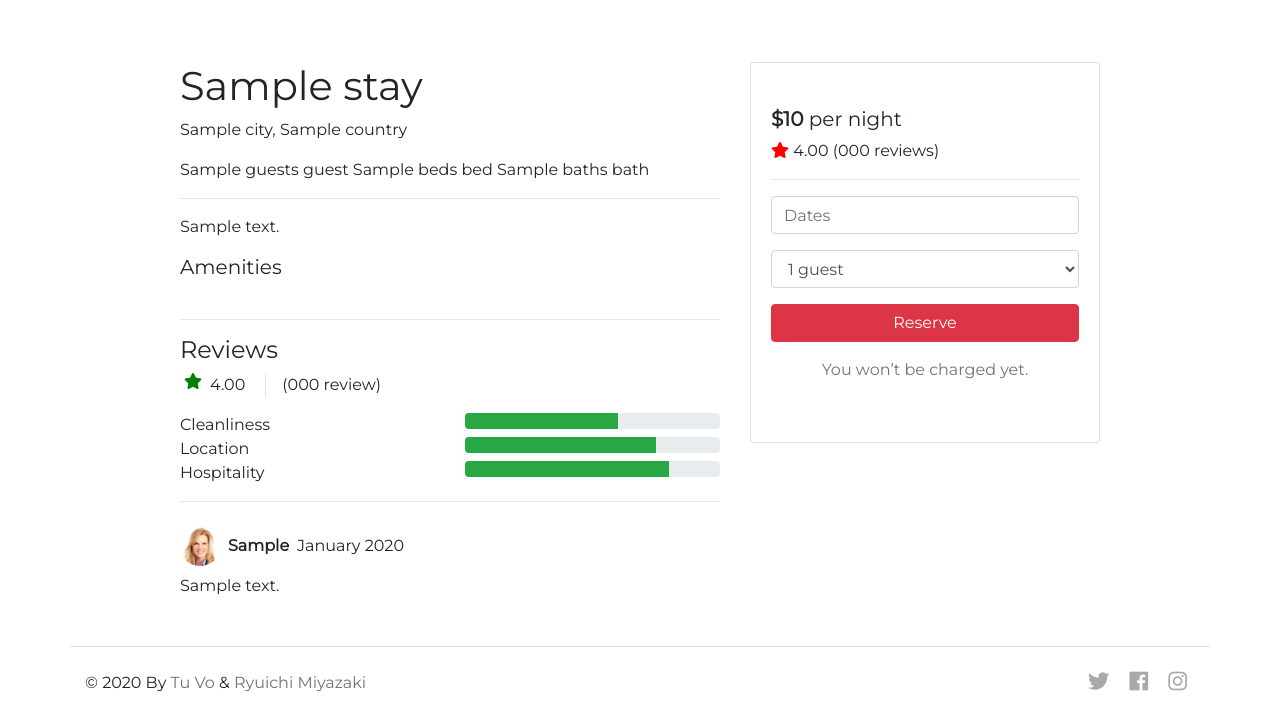
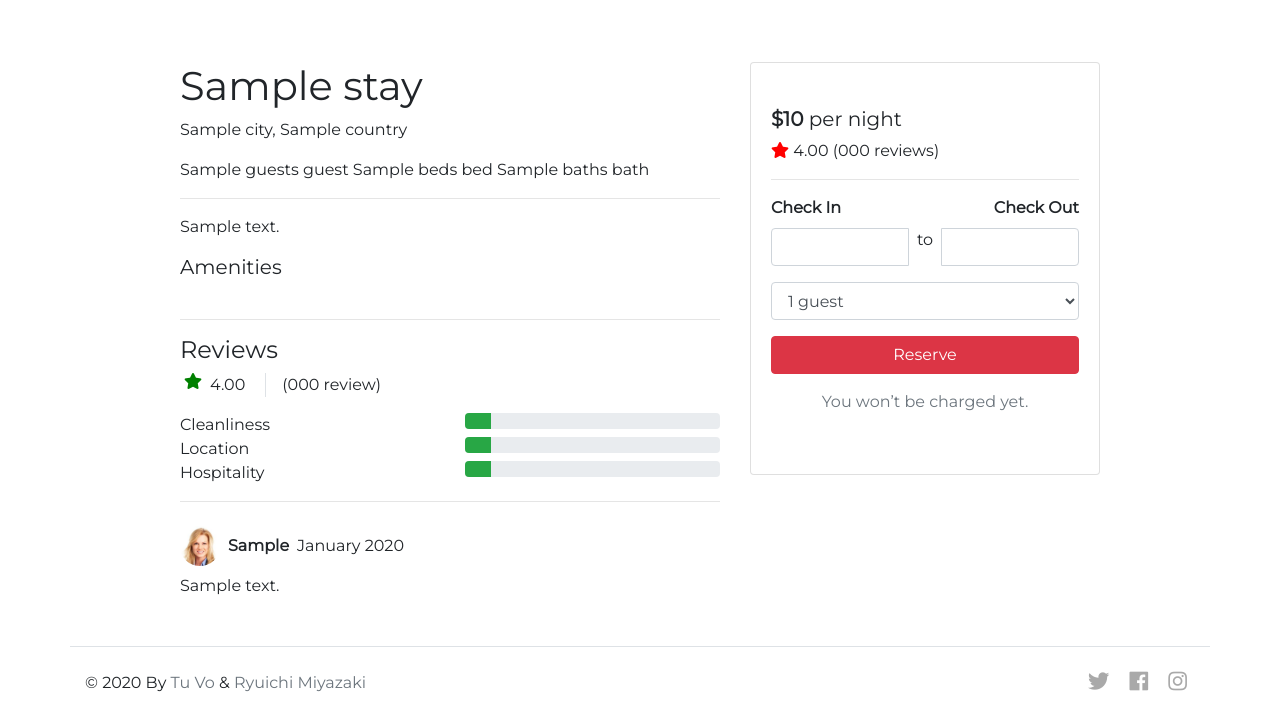
Before and after one commit to akatsuki-co/hyggehomes, a Django app: template apps/stays/templates/stays/detail.html in a window 1280 px wide. Shown: the part 570-1297 px from the top of the page. Run offline with Django 3.2, Linux system fonts and the light colour scheme; the template is opened without the code that fills it: most values are stand-ins (such as "Sample title", 1, 10 or a date in 2020); some libraries are stand-ins or nearby versions.

Commit message:
Progress bar is rendered dynamically and form updates

```diff
--- a/apps/stays/templates/stays/detail.html
+++ b/apps/stays/templates/stays/detail.html
@@ -90,8 +90,8 @@
               <div
                 class="progress-bar bg-success"
                 role="progressbar"
-                style="width: 60%;"
-                aria-valuenow="{{stay.cleanliness}}"
+                style="width: {{stay.ratings.average_cleanliness}}%;"
+                aria-valuenow="{{stay.ratings.average_cleanliness}}"
                 aria-valuemin="0"
                 aria-valuemax="100"
               ></div>
@@ -99,14 +99,14 @@
           </div>
         </div>
         <div class="row">
-          <div class="col">Location</div>
+          <div class="col">Location </div>
           <div class="col">
             <div class="progress">
               <div
                 class="progress-bar bg-success"
                 role="progressbar"
-                style="width: 75%;"
-                aria-valuenow="75"
+                style="width: {{stay.ratings.average_location}}%;"
+                aria-valuenow="{{stay.ratings.average_location}}"
                 aria-valuemin="0"
                 aria-valuemax="100"
               ></div>
@@ -120,8 +120,8 @@
               <div
                 class="progress-bar bg-success"
                 role="progressbar"
-                style="width: 80%;"
-                aria-valuenow="80"
+                style="width: {{stay.ratings.average_hospitality}}%;"
+                aria-valuenow="{{stay.ratings.average_hospitality}}"
                 aria-valuemin="0"
                 aria-valuemax="100"
               ></div>
@@ -161,22 +161,26 @@
             <span class="stars"><i class="fas fa-star"></i></span> {{ stay.ratings.average_rating | floatformat:2 }}
             <span>({{ stay.ratings.number_of_reviews }} reviews)</span>
             <hr />
-            <div class="row">
-              <div class="col">
-                <div class="form-group">
-                  <input type="text" class="form-control" placeholder="Dates" />
+              <div class="form-group datepicker-detail">
+                <div class="d-flex font-weight-bold justify-content-between">
+                  <label for="check-in">Check In</label>
+                  <label for="check-in">Check Out</label>
+                </div>
+                <div class="input-daterange input-group">
+                  <input type="text" class="input-sm form-control datepicker-input" name="start" />
+                  <span class="input-group-addon mx-2">to</span>
+                  <input type="text" class="input-sm form-control datepicker-input" name="end" />
                 </div>
               </div>
-            </div>
             <div class="row">
               <div class="col">
                 <div class="form-group">
                   <select class="form-control">
-                    <option>1 guest</option>
-                    <option>2 guest</option>
-                    <option>3 guest</option>
-                    <option>4 guest</option>
-                    <option>5 guest</option>
+                    <option value=1>1 guest</option>
+                    <option value=2>2 guests</option>
+                    <option value=3>3 guests</option>
+                    <option value=4>4 guests</option>
+                    <option value=5>5 guests</option>
                   </select>
                 </div>
               </div>
```
